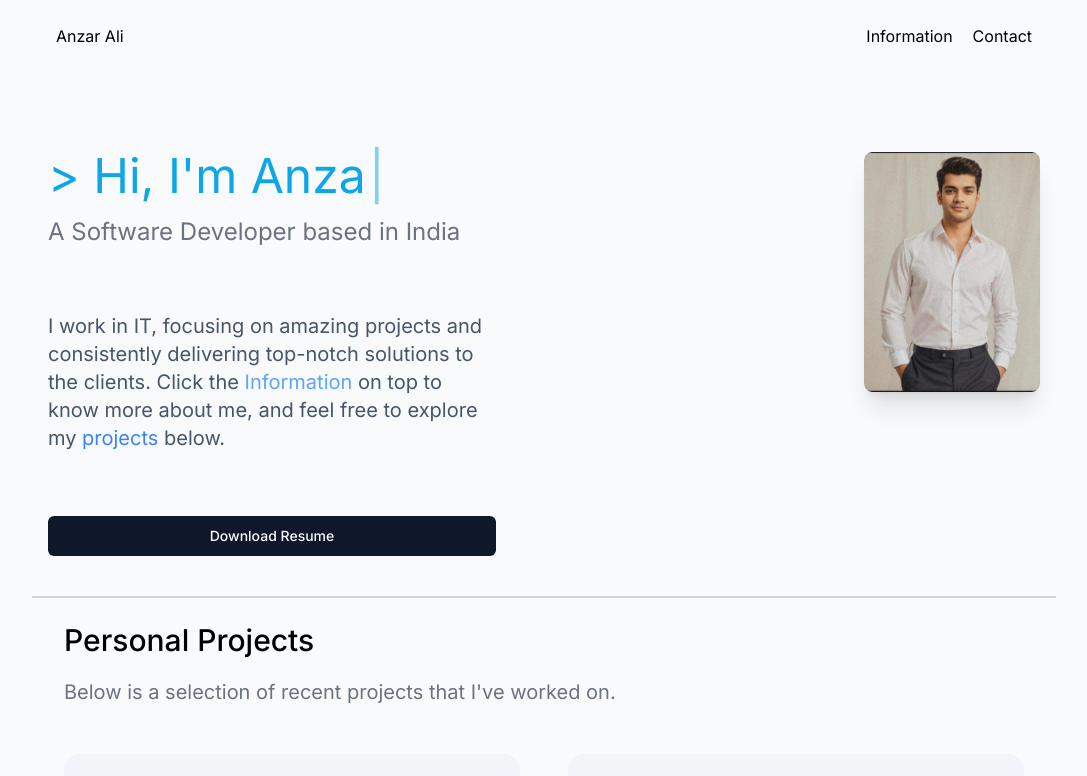
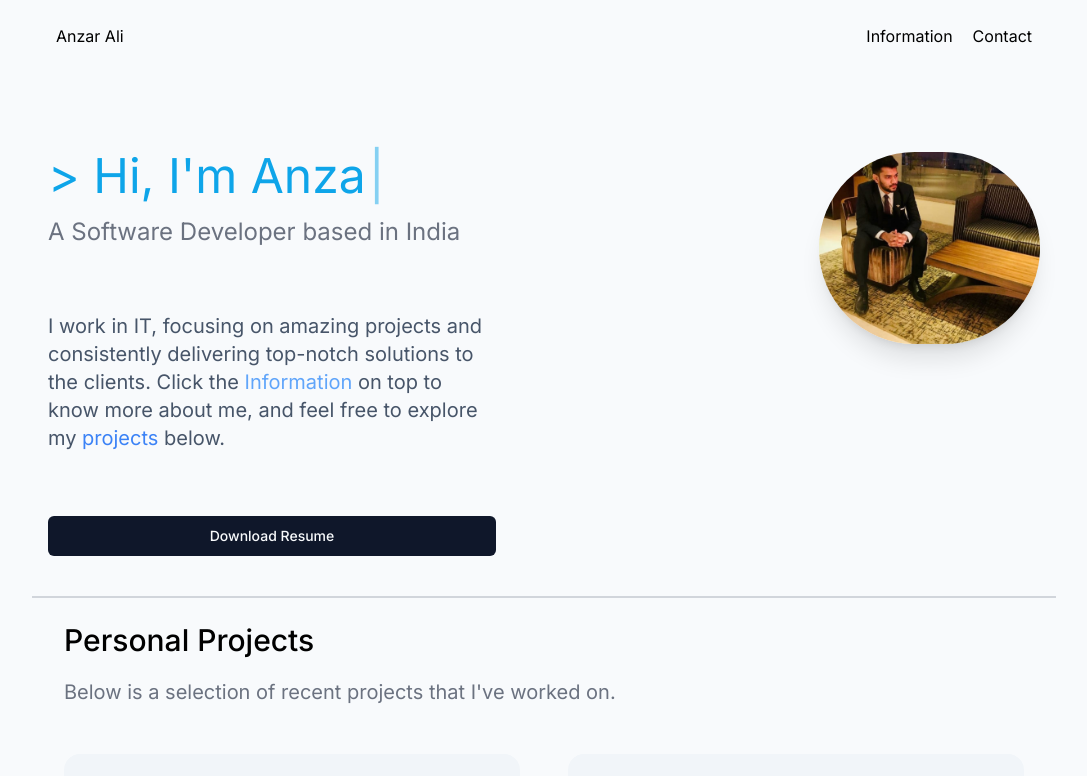
Before and after one commit to anzarali123/portfolio, a Next.js app: page / in a window 1280 px wide. Shown: the top 776 px of the page, without its empty margins (96-1183 px from the left). Built offline with nearby package versions, Linux system fonts and the light colour scheme.

Commit message:
changed profile pic

```diff
--- a/components/ProfileSummary.tsx
+++ b/components/ProfileSummary.tsx
@@ -39,13 +39,13 @@ export const ProfileSummary: React.FC = () => {
         </Link>
       </div>
       <div className="relative bg-transparent">
-        <div className="image-container md:items-start bg-transparent rounded-lg overflow-hidden shadow-xl transform transition-all duration-500 hover:scale-105 hover:shadow-2xl hover:-translate-y-2 hover:rotate-2">
+        <div className="image-container  md:items-start bg-transparent rounded-full overflow-hidden shadow-xl transform transition-all duration-500 hover:scale-105 hover:shadow-2xl hover:-translate-y-2 hover:rotate-2">
           <Image
             src="/profile-pic.jpeg"
-            width={200}
-            height={200}
+            width={100}
+            height={100}
             alt="Profile Picture"
-            className="rounded-lg object-contain h-60 w-full"
+            className="rounded-sm object-contain md:h-48 h-32 w-full"
           />
         </div>
       </div>
```
Also changed, not shown: public/profile-pic.jpeg.
